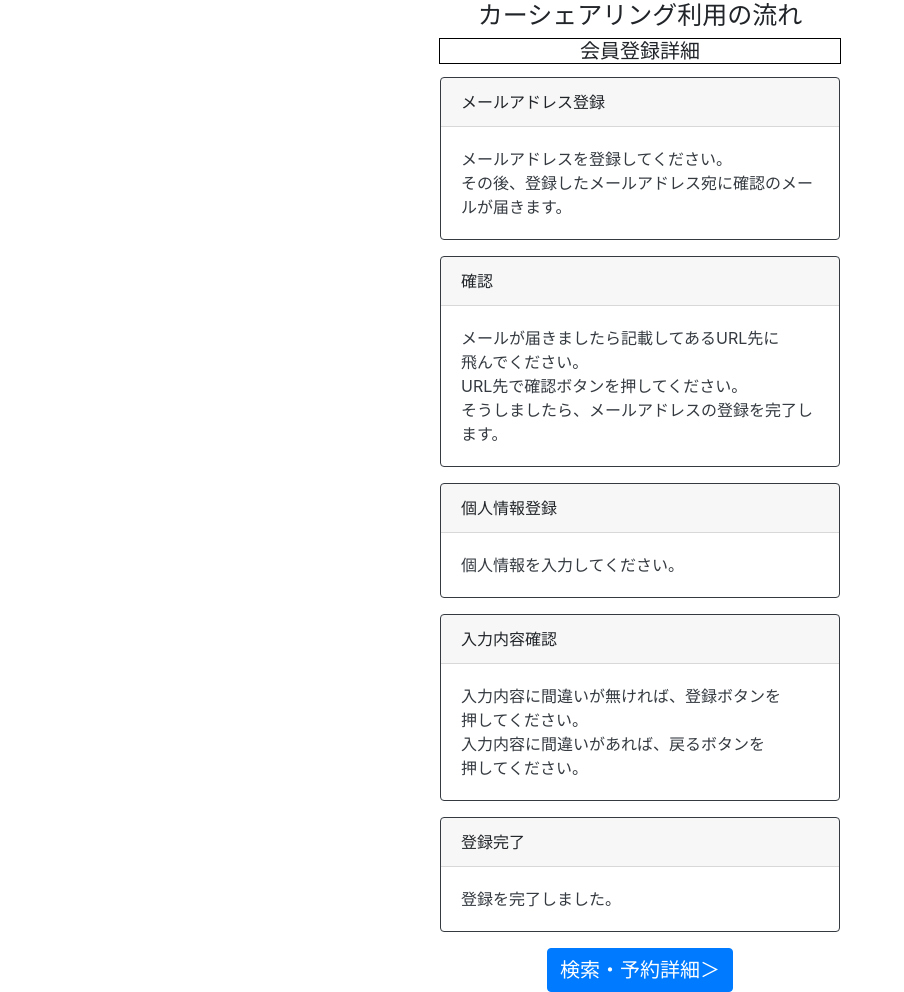
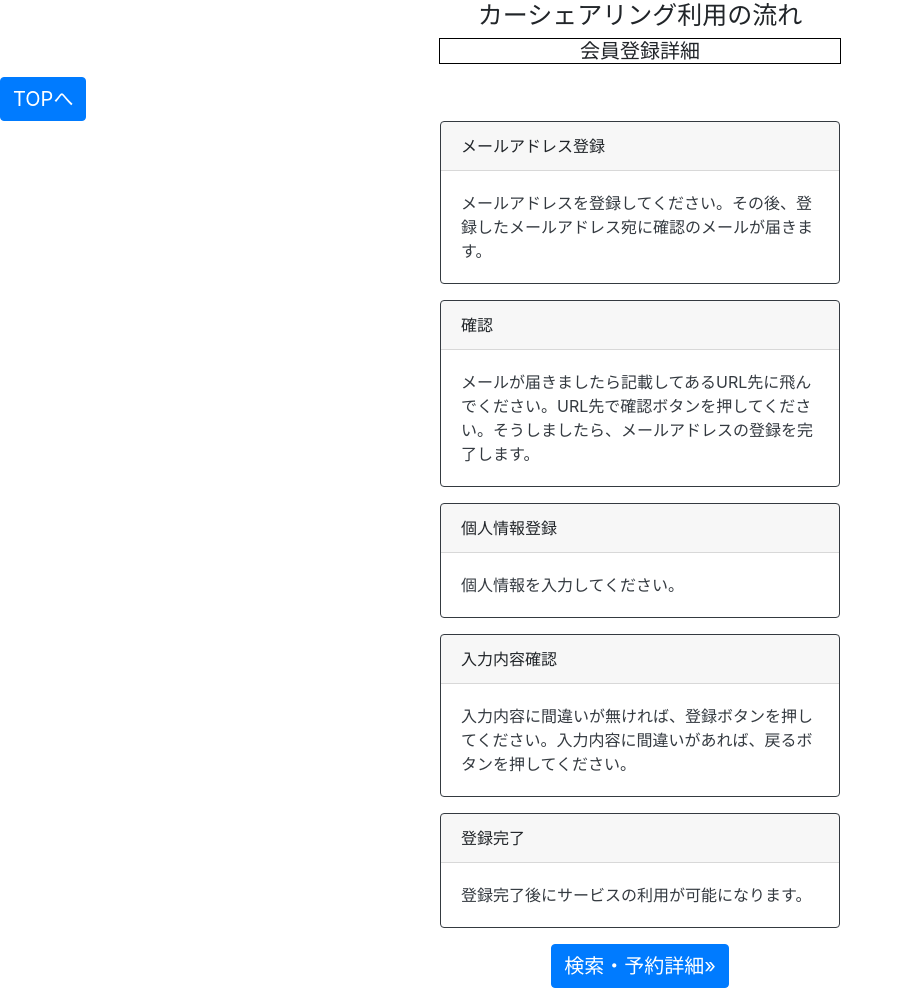
Before and after one commit to yuzua/proconEF, a Django app: page /carsharing_req/pages/1/1 in a window 1280 px wide. Shown: the whole page, without its empty margins (0-904 px from the left). Run offline with Django 3.2, Linux system fonts and the light colour scheme; parts of the project's set-up code (start-up, migrations or seed data) failed here and were passed over; some libraries are stand-ins or nearby versions.

Commit message:
カーシェア利用の流れ

```diff
--- a/carsharing_req/views.py
+++ b/carsharing_req/views.py
@@ -12,7 +12,7 @@ from parking_req .models import *
 from owners_req .models import *
 from carsharing_booking .models import BookingModel
 from parking_booking .models import ParkingBookingModel
-import json, datetime, calendar, hashlib
+import json, ast, datetime, calendar, hashlib
 from django.core.mail import EmailMessage
 
 # Create your views here.
@@ -50,13 +50,56 @@ def set_session(request):
 
 # 説明ページ(HTML)ルーティング
 def pages(request, num, page):
+    params = {
+        'head_title': '',
+        'title': '',
+        'json_data': '',
+        'next': '',
+        'prev': ''
+    }
     if num == 1:
+        path = "/Django/data/page/user_car.json"
+        params['head_title'] = 'カーシェアリング利用の流れ'
+        with open(path, 'r') as f:
+            json_data = f.read()
+        json_data = ast.literal_eval(json_data)
+        # print(json_data)
         if page == 0:
             return render(request, 'page/user_car.html')
         elif page == 1:
-            return render(request, 'page/user_car_1.html')
+            params['title'] = '会員登録詳細'
+            params['json_data'] = json_data['会員登録詳細']
+            params['next'] = [2,'検索・予約詳細']
+            return render(request, 'page/user_car_details.html', params)
+        elif page == 2:
+            params['title'] = '検索・予約詳細'
+            params['json_data'] = json_data['検索・予約詳細']
+            params['prev'] = [1,'会員登録詳細']
+            params['next'] = [3,'解錠詳細']
+            return render(request, 'page/user_car_details.html', params)
         elif page == 3:
-            return render(request, 'page/user_car_3.html')
+            params['title'] = '解錠詳細'
+            params['json_data'] = json_data['解錠詳細']
+            params['prev'] = [2,'検索・予約詳細']
+            params['next'] = [4,'乗車詳細']
+            return render(request, 'page/user_car_details.html', params)
+        elif page == 4:
+            params['title'] = '乗車詳細'
+            params['json_data'] = json_data['乗車詳細']
+            params['prev'] = [3,'解錠詳細']
+            params['next'] = [5,'返却詳細']
+            return render(request, 'page/user_car_details.html', params)
+        elif page == 5:
+            params['title'] = '返却詳細'
+            params['json_data'] = json_data['返却詳細']
+            params['prev'] = [4,'乗車詳細']
+            params['next'] = [6,'精算詳細']
+            return render(request, 'page/user_car_details.html', params)
+        elif page == 6:
+            params['title'] = '精算詳細'
+            params['json_data'] = json_data['精算詳細']
+            params['prev'] = [5,'返却詳細']
+            return render(request, 'page/user_car_details.html', params)
     elif num == 2:
         return render(request, 'page/user_parking.html')
     elif num == 3:
--- /dev/null
+++ b/data/page/user_car.json
@@ -0,0 +1,38 @@
+{
+    "会員登録詳細": [
+        {"title": "メールアドレス登録", "text": "メールアドレスを登録してください。その後、登録したメールアドレス宛に確認のメールが届きます。"},
+        {"title": "確認", "text": "メールが届きましたら記載してあるURL先に飛んでください。URL先で確認ボタンを押してください。そうしましたら、メールアドレスの登録を完了します。"},
+        {"title": "個人情報登録", "text": "個人情報を入力してください。"},
+        {"title": "入力内容確認", "text": "入力内容に間違いが無ければ、登録ボタンを押してください。入力内容に間違いがあれば、戻るボタンを押してください。"},
+        {"title": "登録完了", "text": "登録完了後にサービスの利用が可能になります。"}
+    ],
+    "検索・予約詳細": [
+        {"title": "予約方法を選ぶ", "text": "地図、車、履歴からの三種類の検索方法があります。利用したいものを簡単に検索できます。"},
+        {"title": "予約情報入力", "text": "予約する時間帯を入力し、確認ページで確認後予約ができます。"},
+        {"title": "予約完了", "text": "予約が完了後に確認のメールが届きます。"},
+        {"title": "予約確認", "text": "予約確認ページから予約内容を確認できます。"}
+    ],
+    "解錠詳細": [
+        {"title": "カード読み取り部分を確認", "text": "ステーションにお越しになると、車両のカード読み取り部分（リヤウィンドウの右上部分、または右側後部座席の三角窓）のLEDが赤色に点滅しています。"},
+        {"title": "会員カードをかざす", "text": "会員カードをカードリーダー部分にかざしてください。ドアロックが解除されますので、ご乗車ください。"},
+        {"title": "解錠完了", "text": "解錠完了します。"}
+    ],
+    "乗車詳細": [
+        {"title": "", "text": ""},
+        {"title": "", "text": ""},
+        {"title": "", "text": ""},
+        {"title": "", "text": ""}
+    ],
+    "返却詳細": [
+        {"title": "", "text": ""},
+        {"title": "", "text": ""},
+        {"title": "", "text": ""},
+        {"title": "", "text": ""}
+    ],
+    "精算詳細": [
+        {"title": "", "text": ""},
+        {"title": "", "text": ""},
+        {"title": "", "text": ""},
+        {"title": "", "text": ""}
+    ]
+}
--- a/templates/page/user_car_1.html
+++ /dev/null
@@ -1,51 +0,0 @@
-<link rel="stylesheet" href="https://stackpath.bootstrapcdn.com/bootstrap/4.1.3/css/bootstrap.min.css" integrity="sha384-MCw98/SFnGE8fJT3GXwEOngsV7Zt27NXFoaoApmYm81iuXoPkFOJwJ8ERdknLPMO" crossorigin="anonymous">
-
-
-<div id ="main">
-    <h4 style="font-size: 25px;text-align: center;">カーシェアリング利用の流れ</h4>
-    <h4 style="width: 402px;margin: auto;margin-bottom: 10pt;font-size: 20px;text-align: center;border: 1px solid #000;">会員登録詳細</h4>
-<div class="container">
-  <div class="mx-auto" style="width: 400px;">
-              <div class="card border-dark mb-3 m-0">
-                <div class="card-header">メールアドレス登録</div>
-                <div class="card-body text-dark">
-                  <p class="card-text">メールアドレスを登録してください。<br>
-                  その後、登録したメールアドレス宛に確認のメールが届きます。</p>
-                </div>
-              </div>
-              <div class="card border-dark mb-3">
-                <div class="card-header">確認</div>
-                <div class="card-body text-dark">
-                  <p class="card-text">メールが届きましたら記載してあるURL先に<br>
-                    飛んでください。<br>
-                  URL先で確認ボタンを押してください。<br>
-                そうしましたら、メールアドレスの登録を完了します。</p>
-                </div>
-              </div>
-              <div class="card border-dark mb-3">
-                <div class="card-header">個人情報登録</div>
-                <div class="card-body text-dark">
-                  <p class="card-text">個人情報を入力してください。</p>
-                </div>
-              </div>
-              <div class="card border-dark mb-3">
-                <div class="card-header">入力内容確認</div>
-                <div class="card-body text-dark">
-                  <p class="card-text">入力内容に間違いが無ければ、登録ボタンを<br>
-                    押してください。<br>
-                  入力内容に間違いがあれば、戻るボタンを<br>
-                    押してください。</p>
-                </div>
-              </div>
-              <div class="card border-dark mb-3">
-                <div class="card-header">登録完了</div>
-                <div class="card-body text-dark">
-                  <p class="card-text">登録を完了しました。</p>
-                </div>
-              </div>
-  </div>
-    <div style="text-align: center;">
-      <a href="#" class="btn btn-primary" style="font-size: 20px;">検索・予約詳細＞</a>
-    </div>
-</div>
-</div>
--- /dev/null
+++ b/templates/page/user_car_details.html
@@ -0,0 +1,28 @@
+<link rel="stylesheet" href="https://stackpath.bootstrapcdn.com/bootstrap/4.1.3/css/bootstrap.min.css" integrity="sha384-MCw98/SFnGE8fJT3GXwEOngsV7Zt27NXFoaoApmYm81iuXoPkFOJwJ8ERdknLPMO" crossorigin="anonymous">
+
+
+<div id ="main">
+    <h4 style="font-size: 25px;text-align: center;">{{head_title}}</h4>
+    <h4 style="width: 402px;margin: auto;margin-bottom: 10pt;font-size: 20px;text-align: center;border: 1px solid #000;">{{title}}</h4>
+    <a href="0" class="btn btn-primary" style="font-size: 20px;text-align: center;">TOPへ</a>
+<div class="container">
+  {% for item_list in json_data %}
+  <div class="mx-auto" style="width: 400px;">
+    <div class="card border-dark mb-3 m-0">
+      <div class="card-header">{{item_list.title}}</div>
+      <div class="card-body text-dark">
+        <p class="card-text">{{item_list.text}}</p>
+      </div>
+    </div>
+  {% endfor %}
+  </div>
+    <div style="text-align: center;">
+    {% if prev != "" %}
+      <a href="{{prev.0}}" class="btn btn-primary" style="font-size: 20px;">&laquo; {{prev.1}}</a>
+    {% endif %}
+    {% if next != "" %}
+      <a href="{{next.0}}" class="btn btn-primary" style="font-size: 20px;">{{next.1}}&raquo; </a>
+    {% endif %}
+    </div>
+</div>
+</div>
```
Also changed, not shown: templates/carsharing_booking/list_next.html (+15 -2 lines), templates/page/user_car_3.html (deleted, +0 -38 lines).
